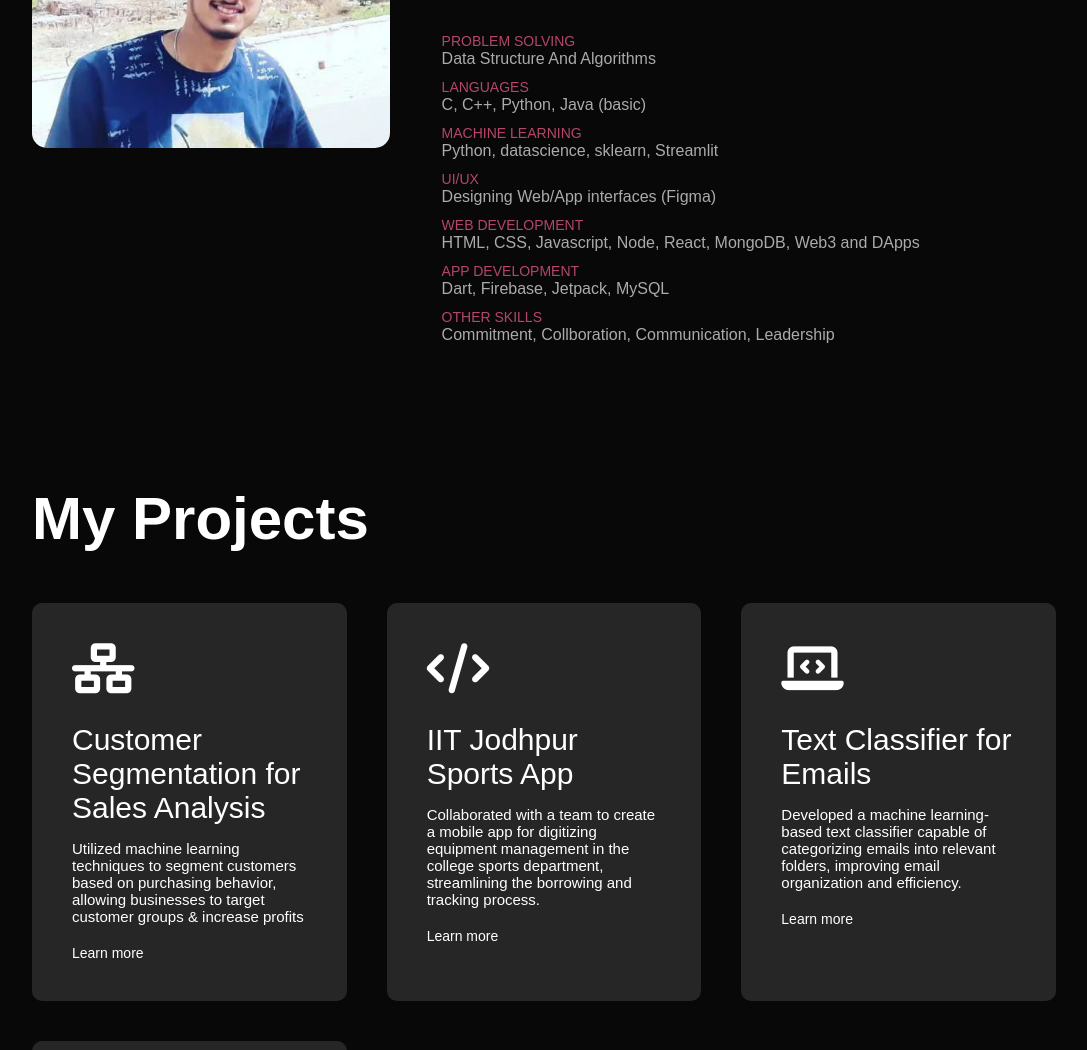
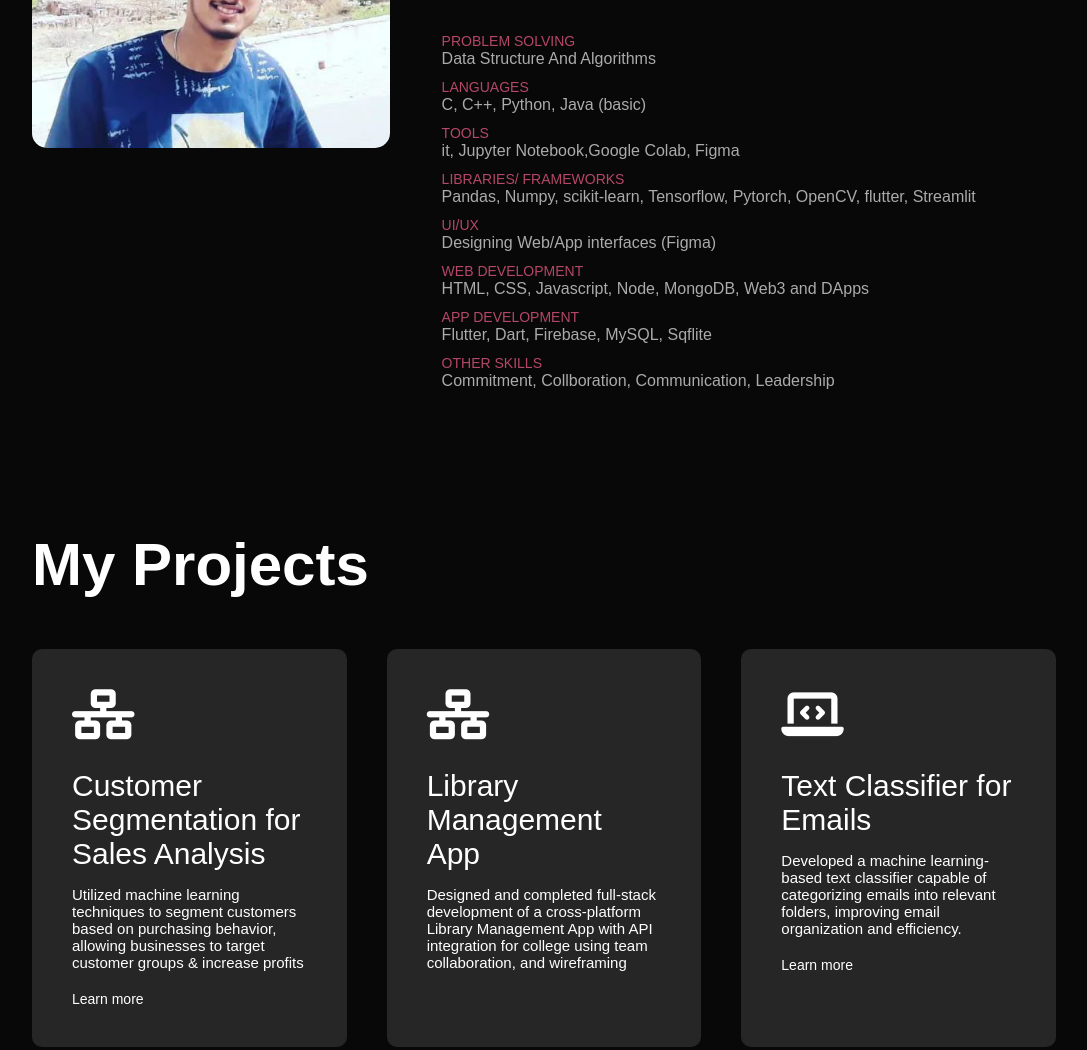
Before and after one commit to tusharsharma136/My-Portfolio, a plain HTML site: page index.html in a window 1280 px wide. Shown: the part 1080-2130 px from the top of the page, without its empty margins (96-1183 px from the left). Drawn offline with Linux system fonts and the light colour scheme.

Commit message:
Update index.html

```diff
--- a/index.html
+++ b/index.html
@@ -51,16 +51,18 @@
                         <ul>
                             <li><span>PROBLEM SOLVING</span><br>Data Structure And Algorithms</li>
                             <li><span>LANGUAGES</span><br>C, C++, Python, Java (basic)</li>
-                            <li><span>MACHINE LEARNING</span><br>Python, datascience, sklearn, Streamlit</li>
+                            <li><span>TOOLS</span><br>it, Jupyter Notebook,Google Colab, Figma</li>
+                            <li><span>LIBRARIES/ FRAMEWORKS</span><br>Pandas, Numpy, scikit-learn, Tensorflow, Pytorch, OpenCV, flutter, Streamlit</li>
+
                             <li><span>UI/UX</span><br>Designing Web/App interfaces (Figma)</li>
-                            <li><span>WEB DEVELOPMENT</span><br>HTML, CSS, Javascript, Node, React, MongoDB, Web3 and DApps</li>
-                            <li><span>APP DEVELOPMENT</span><br>Dart, Firebase, Jetpack, MySQL</li>
+                            <li><span>WEB DEVELOPMENT</span><br>HTML, CSS, Javascript, Node, MongoDB, Web3 and DApps</li>
+                            <li><span>APP DEVELOPMENT</span><br>Flutter, Dart, Firebase, MySQL, Sqflite</li>
                             <li><span>OTHER SKILLS</span><br>Commitment, Collboration, Communication, Leadership</li>
                         </ul>
                     </div>
                     <div class="tab-contents" id="experience">
                         <ul>
-                            <li><span>Oct 2023- Current</span><br>Vice President | Society of Alumni Affairs, IIT Jodhpur</li>
+                            <li><span>Oct 2023- May 2024</span><br>Vice President | Society of Alumni Affairs, IIT Jodhpur</li>
                             <li><span>Sep 2022- Aug 2023</span><br>Secretary | ACM Student Chapter, IIT Jodhpur</li>
                             <li><span>Aug 2022- July 2023</span><br>Student Guide| Student Wellbeing Committee, IIT Jodhpur </li>
                             <li><span>Aug 2022- July 2023</span><br>Joint Secretary| Dramatics Club, IIT Jodhpur</li>
@@ -92,14 +94,10 @@
                     <a href="https://github.com/tusharsharma136/Customer-Segmentation">Learn more</a>
                 </div>
                 <div>
-                    <i class="fa-solid fa-code"></i>
-                    <h2>IIT Jodhpur Sports App</h2>
-                    <p>Collaborated with a team to create a mobile app for digitizing
-                        equipment management in the college sports department,
-                        streamlining the borrowing and tracking process.
-                       </p>
-                    <a href="https://github.com/tusharsharma136/IITJ-Sports-App">Learn more</a>
-
+                    <i class="fa-solid fa-network-wired"></i>
+                    <h2>Library Management App</h2>
+                    <p>Designed and completed full-stack development of a cross-platform Library Management App with API integration
+for college using team collaboration, and wireframing</p>
                 </div>
                 <div>
 
@@ -109,6 +107,16 @@
                         categorizing emails into relevant folders, improving email
                         organization and efficiency.</p>
                     <a href="https://github.com/tusharsharma136/Text-Classifier-for-emails">Learn more</a>
+                </div>
+                <div>
+                    <i class="fa-solid fa-code"></i>
+                    <h2>IIT Jodhpur Sports App</h2>
+                    <p>Collaborated with a team to create a mobile app for digitizing
+                        equipment management in the college sports department,
+                        streamlining the borrowing and tracking process.
+                       </p>
+                    <a href="https://github.com/tusharsharma136/IITJ-Sports-App">Learn more</a>
+
                 </div>
 
                 <div>
@@ -145,7 +153,7 @@ system functionalities.</p>
 
                     </div>
                 </div>
-                <--
+                <!--
                 <div class="work">
                     <img src="images/work-3.png" alt="">
                     <div class="layer">
```
